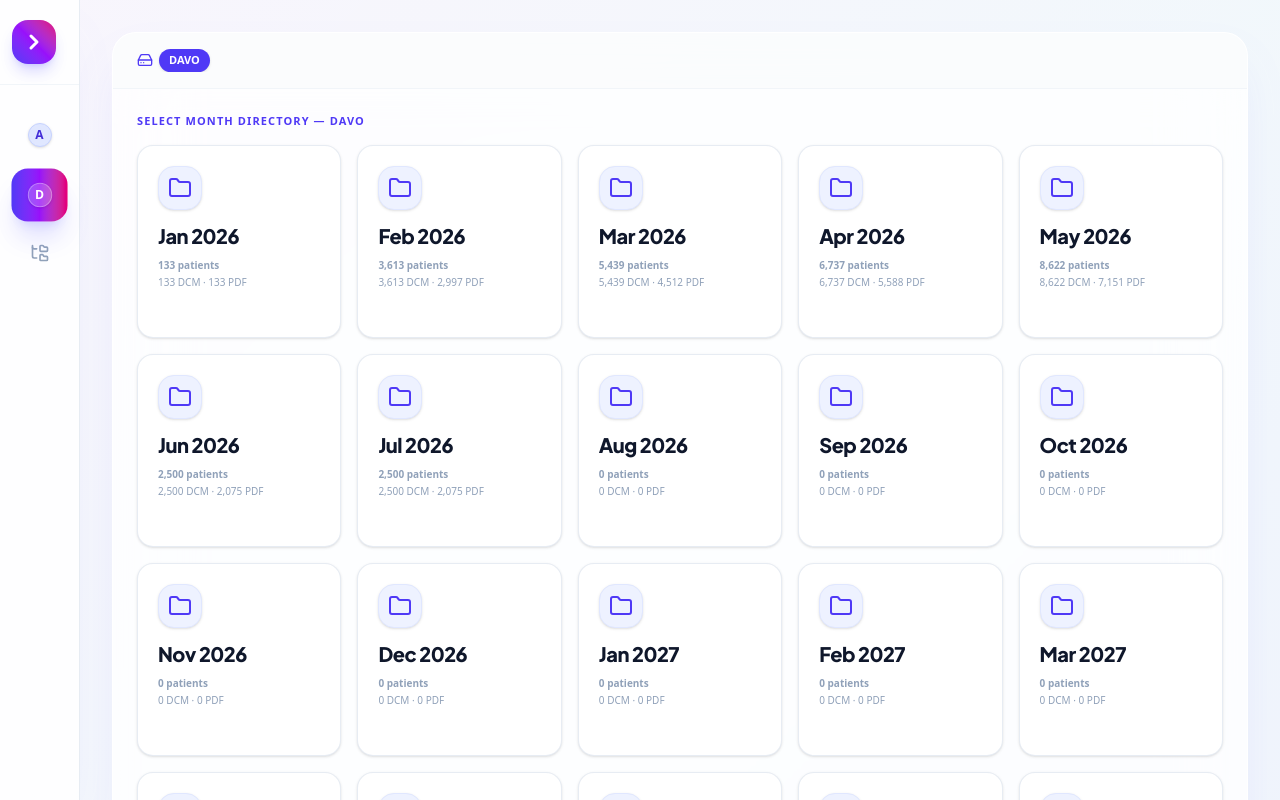
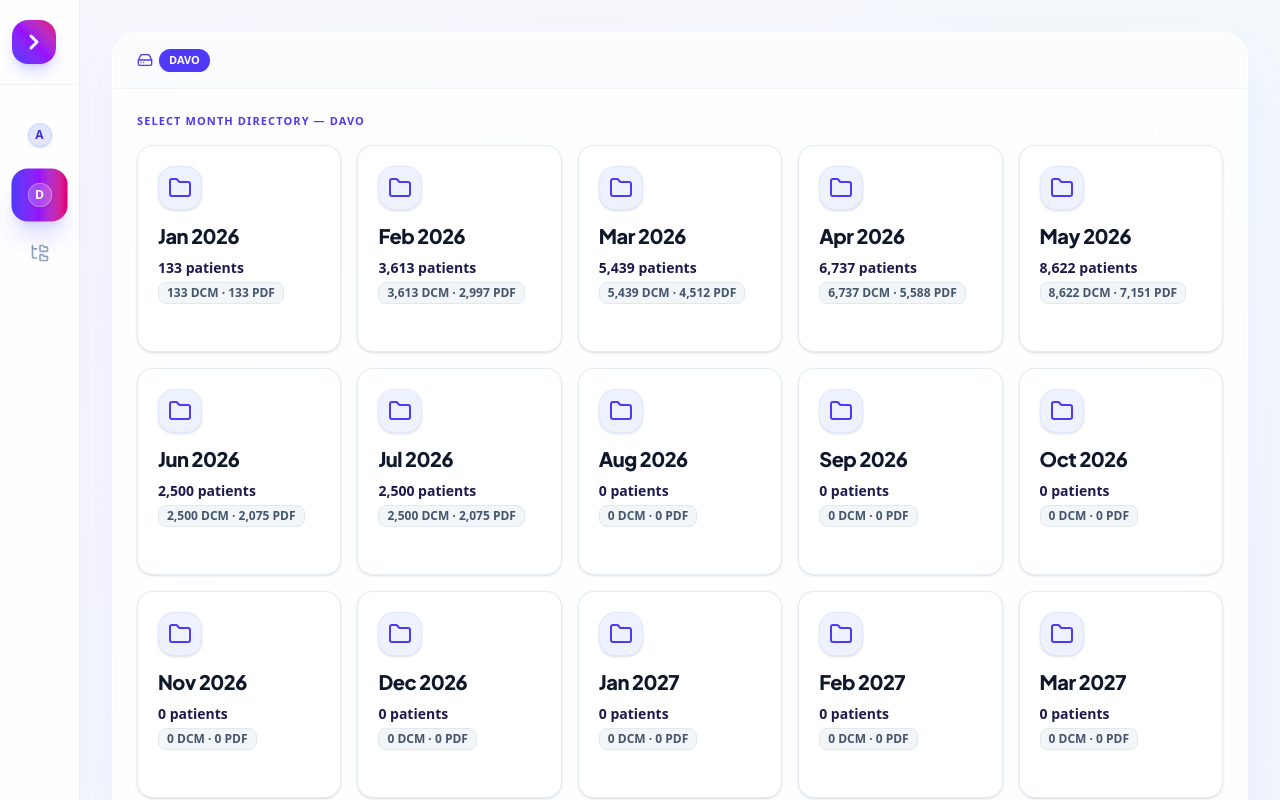
Before and after one commit to Faribro/Files_transmitter, a Next.js app: page /davo in a window 1280 px wide. Shown: the top 800 px of the page. Built offline with nearby package versions, Linux system fonts and the light colour scheme.

Commit message:
style(UI): Make patient count and DCM/PDF text bigger and bold on month directory cards

```diff
--- a/components/DriveExplorer.tsx
+++ b/components/DriveExplorer.tsx
@@ -370,9 +370,9 @@ export default function DriveExplorer({ facility, initialMonth, onMonthSelect }:
                     </div>
                     <h3 className="text-xl font-black tracking-tight text-slate-900 group-hover:text-indigo-700">{mf.label}</h3>
                     {stats && (
-                      <div className="mt-2 space-y-0.5">
-                        <p className="text-[10px] font-bold text-slate-400">{fmtNum(stats.patients)} patients</p>
-                        <p className="text-[10px] text-slate-400">{fmtNum(stats.dcm)} DCM · {fmtNum(stats.pdf)} PDF</p>
+                      <div className="mt-2 space-y-1">
+                        <p className="text-sm font-extrabold text-indigo-950">{fmtNum(stats.patients)} patients</p>
+                        <p className="text-xs font-bold text-slate-600 bg-slate-100/90 px-2 py-0.5 rounded-md border border-slate-200">{fmtNum(stats.dcm)} DCM · {fmtNum(stats.pdf)} PDF</p>
                       </div>
                     )}
                     <div className="mt-3 flex items-center gap-1 text-[10px] font-extrabold text-indigo-600 opacity-0 group-hover:opacity-100 transition-opacity">
```
